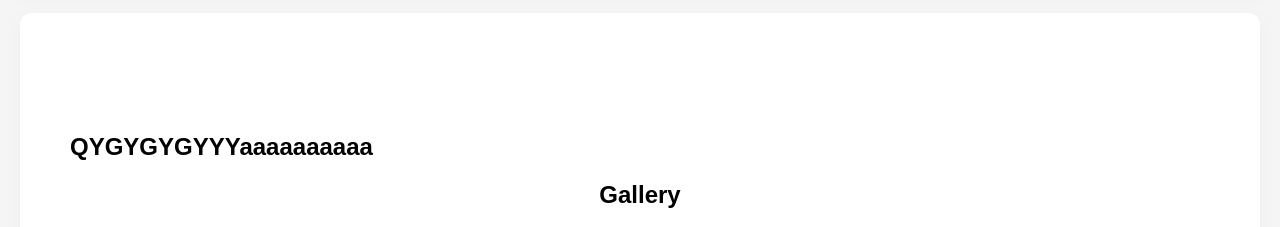
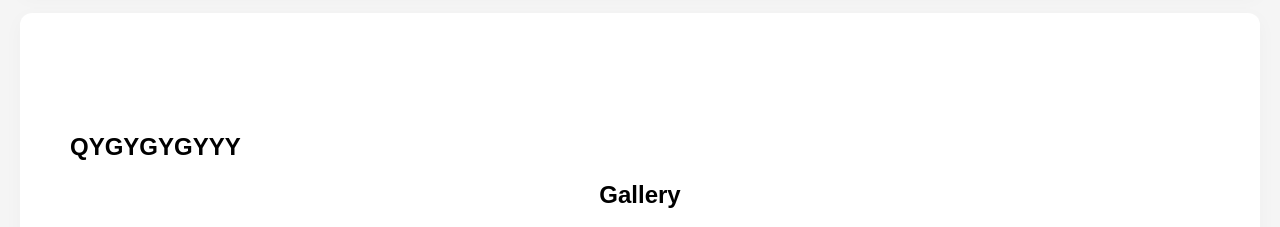
Before and after one commit to SREENANDANA-T-M/GSAP, a plain HTML site: page index.html in a window 1280 px wide. Shown: the part 1640-1867 px from the top of the page. Drawn offline with nearby package versions, Linux system fonts and the light colour scheme.

Commit message:
changed1

```diff
--- a/index.html
+++ b/index.html
@@ -114,7 +114,7 @@ button:hover{opacity:0.8;}
 <!-- Gallery Section -->
 <section class="gallery" id="gallery">
 
-    <h1>QYGYGYGYYYaaaaaaaaaa</h1>
+    <h1>QYGYGYGYYY</h1>
     <h2>Gallery</h2>
     <div class="gallery-grid">
         <img src="https://images.unsplash.com/photo-1586023492125-27b2c045efd7?fm=jpg&q=60&w=3000" alt="">
```
